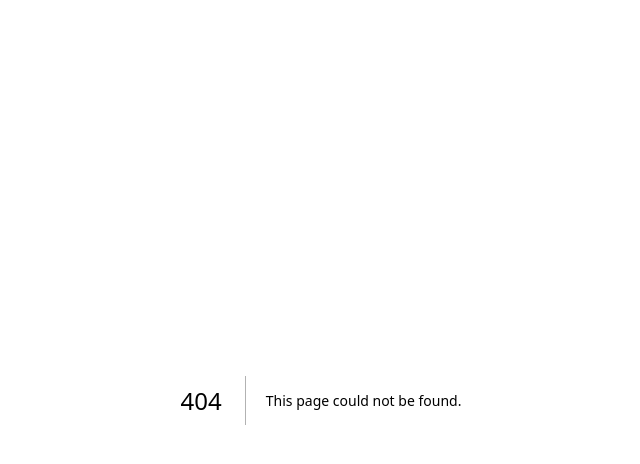
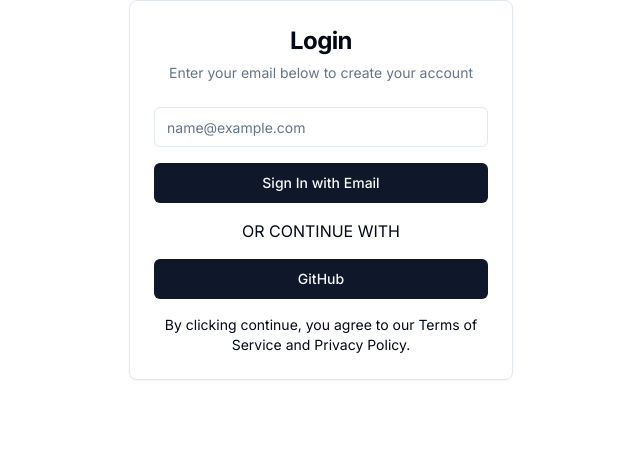
Before and after one commit to V-Travel-org/Frontend, a Next.js app: page /login in a window 1280 px wide. Before the commit this address had no page. Shown: the top 464 px of the page, without its empty margins (319-959 px from the left). Built offline with nearby package versions, Linux system fonts and the light colour scheme.

Commit message:
Added login page in frontend

```diff
--- /dev/null
+++ b/app/login/page.tsx
@@ -0,0 +1,53 @@
+'use client'
+import { useState } from 'react';
+import { useRouter } from 'next/navigation';
+import { Card, CardHeader, CardContent, CardTitle, CardDescription } from "@/components/ui/card";
+import { Input } from "@/components/ui/input";
+import { Button } from "@/components/ui/button";
+
+export default function Login() {
+  const [email, setEmail] = useState('');
+  const router = useRouter();
+
+  const handleSubmit = async (e: { preventDefault: () => void; }) => {
+    e.preventDefault();
+    console.log('Logged in with:', email);
+    // Endpoint logic here
+  };
+
+  return (
+    <Card className="mx-auto max-w-sm">
+      <CardHeader className="text-center">
+        <CardTitle className="text-2xl font-bold">Login</CardTitle>
+        <CardDescription>Enter your email below to create your account</CardDescription>
+      </CardHeader>
+      <CardContent>
+        <form onSubmit={handleSubmit} className="space-y-4">
+          <div className="space-y-2">
+            <Input
+              id="email"
+              type="email"
+              placeholder="name@example.com"
+              required
+              value={email}
+              onChange={(e) => setEmail(e.target.value)}
+            />
+          </div>
+          <Button className="w-full" type="submit">
+            Sign In with Email
+          </Button>
+          <div className="text-center my-4">OR CONTINUE WITH</div>
+          <Button className="w-full" type="button" onClick={() => {
+            // GitHub OAuth logic here
+            console.log('Continue with GitHub');
+          }}>
+            GitHub
+          </Button>
+        </form>
+        <p className="text-center text-sm mt-4">
+          By clicking continue, you agree to our Terms of Service and Privacy Policy.
+        </p>
+      </CardContent>
+    </Card>
+  );
+}
--- a/components/login/register.tsx
+++ b/components/login/register.tsx
@@ -18,7 +18,7 @@
     e.preventDefault();
 
     try {
-      const response = await fetch('http://192.168.80.31:3000/api/users/signup', {
+      const response = await fetch('http://localhost:3000/api/users/signup', {
         method: 'POST',
         headers: {
           'Content-Type': 'application/json',
--- a/components/trips/createTrip.tsx
+++ b/components/trips/createTrip.tsx
@@ -20,7 +20,7 @@
     e.preventDefault();
 
     try {
-      const response = await fetch('http://192.168.80.31:3000/api/trips/create', {
+      const response = await fetch('http://localhost:3000/api/trips/create', {
         method: 'POST',
         headers: {
           'Content-Type': 'application/json',
```
Also changed, not shown: 1 other file (tests, documents, lock files or other folders).
